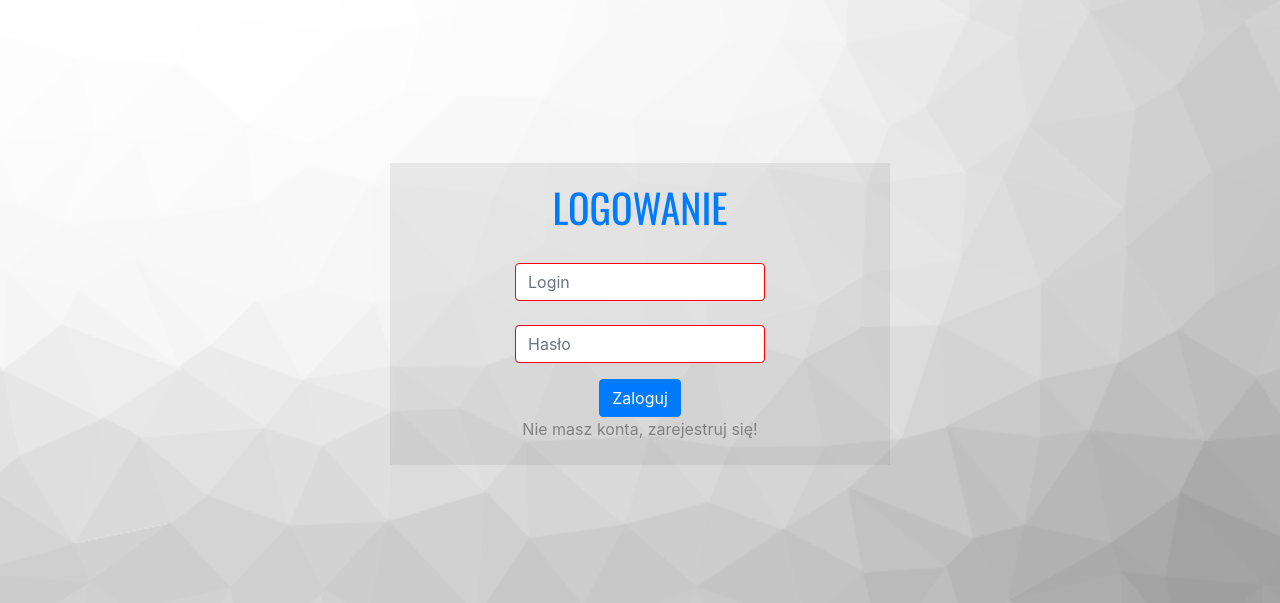
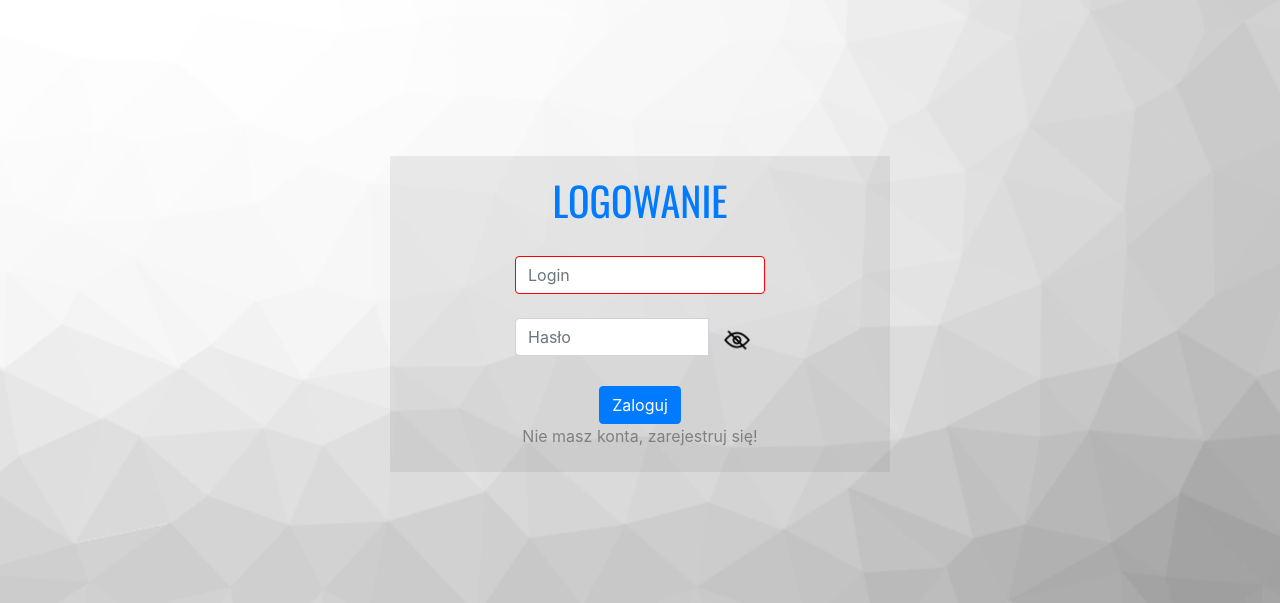
Before and after one commit to JakubC0401/projektG-owaniaHTML, a PHP site: page / in a window 1280 px wide. Shown: the part 86-689 px from the top of the page. Run offline with PHP 8.4, Linux system fonts and the light colour scheme; some libraries are stand-ins or nearby versions.

Commit message:
Ukrywanie hasła

```diff
--- a/index.php
+++ b/index.php
@@ -1,7 +1,7 @@
-
 <?php
   session_start();
-  $conn = mysqli_connect("localhost", "root", "", 'user');
+  $conn = mysqli_connect("localhost", "root", "", 'users');
+  //$conn = mysqli_connect("userdb1", "1202557_i5E183", "zG1MPHPlyigmJ8", '1202557_i5E183');
   if (!$conn) {
     die("Connection failed: " . mysqli_connect_error());
   }
@@ -45,6 +45,8 @@
     <script src="https://code.jquery.com/jquery-3.3.1.slim.min.js" integrity="sha384-q8i/X+965DzO0rT7abK41JStQIAqVgRVzpbzo5smXKp4YfRvH+8abtTE1Pi6jizo" crossorigin="anonymous"></script>
     <script src="https://cdnjs.cloudflare.com/ajax/libs/popper.js/1.14.7/umd/popper.min.js" integrity="sha384-UO2eT0CpHqdSJQ6hJty5KVphtPhzWj9WO1clHTMGa3JDZwrnQq4sF86dIHNDz0W1" crossorigin="anonymous"></script>
     <script src="https://stackpath.bootstrapcdn.com/bootstrap/4.3.1/js/bootstrap.min.js" integrity="sha384-JjSmVgyd0p3pXB1rRibZUAYoIIy6OrQ6VrjIEaFf/nJGzIxFDsf4x0xIM+B07jRM" crossorigin="anonymous"></script>
+    <script src="//maxcdn.bootstrapcdn.com/bootstrap/3.3.0/js/bootstrap.min.js"></script>
+    <script src="//code.jquery.com/jquery-1.11.1.min.js"></script>
 
     <div class="wrapper">
       <!--header-->
@@ -63,9 +65,13 @@
           <br>
           <input style="width: 50%;" name="login"  class="form-control" placeholder="Login" required>
           <br>
-          <div class="form-group">
-            <input style="width: 50%;" type="password" name="password" class="form-control" placeholder="Hasło" required>
+          <div class="input-group" class="form-control" style="width: 50%;">
+            <input type="password" class="form-control" id="password_hidden" name="password" placeholder="Hasło">
+            <span class="input-group-btn">
+              <button class="btn btn-default reveal" type="button"><img src="eye_hidden.png" width="30"></button>
+            </span>
           </div>
+          </br>
           <?php
                 if(isset($_SESSION['e_zledane'])){
                     echo '<div class="error">'.$_SESSION['e_zledane'].'</div>';
@@ -79,7 +85,17 @@
           <br>
         </form>
       </div>
-
     </div>
+    <script>
+    //Skrypt na odkrywanie hasła
+    $(".reveal").on('click',function() {
+        var pwd = document.getElementById("password_hidden")
+        if (pwd.type === 'password') {
+            pwd.type="text";
+        } else {
+            pwd.type="password"
+        }
+    });
+    </script>
   </body>
 </html>
--- a/register.php
+++ b/register.php
@@ -1,7 +1,7 @@
 
 <?php
   //$conn = mysqli_connect("userdb1", "1202557_i5E183", "zG1MPHPlyigmJ8", '1202557_i5E183');
-  $conn = mysqli_connect("localhost", "root", "", 'user');
+  $conn = mysqli_connect("localhost", "root", "", 'users');
   if (!$conn) {
     die("Connection failed: " . mysqli_connect_error());
   }
--- a/style.css
+++ b/style.css
@@ -62,6 +62,11 @@ h1{
   margin-right: auto;
 }
 
+.input-group{
+  margin-left: auto;
+  margin-right: auto;
+}
+
 /* popup regulamin*/
 .modal{
     display: none;
```
Also changed, not shown: eye_hidden.png (added).
